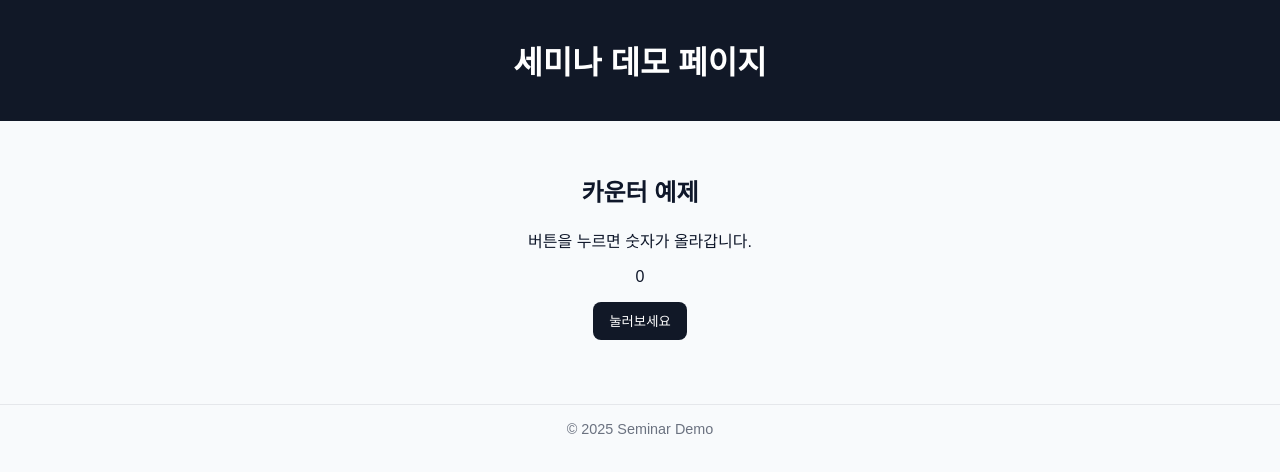
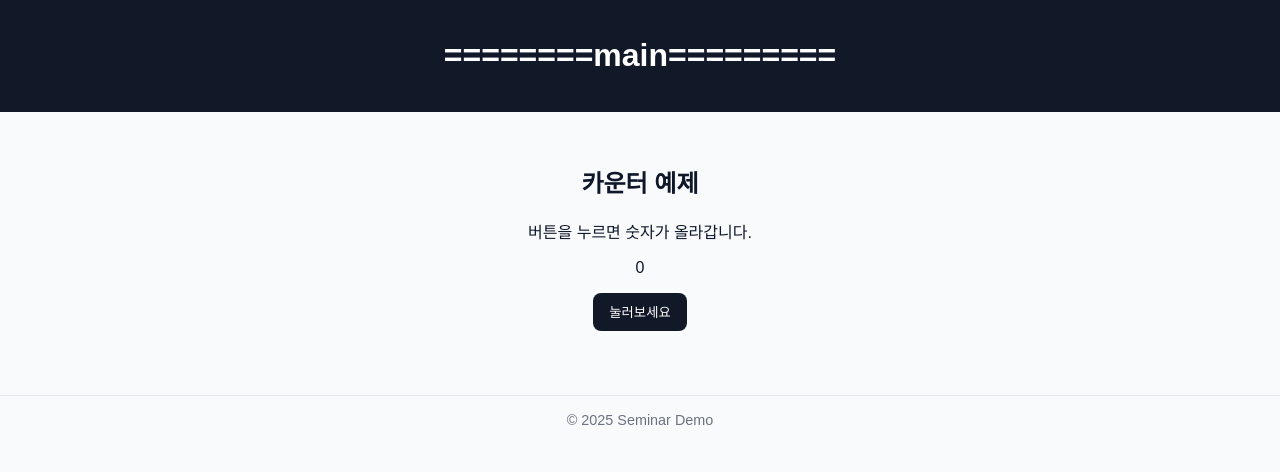
Before and after one commit to inkyeongjo/index_repo, a plain HTML site: page index.html in a window 1280 px wide. Drawn offline with Linux system fonts and the light colour scheme.

Commit message:
Edit main index.html

```diff
--- a/index.html
+++ b/index.html
@@ -16,7 +16,7 @@
 </head>
 <body>
   <header>
-    <h1>세미나 데모 페이지</h1>
+    <h1>========main=========</h1>
   </header>
   <main>
     <section>
```
